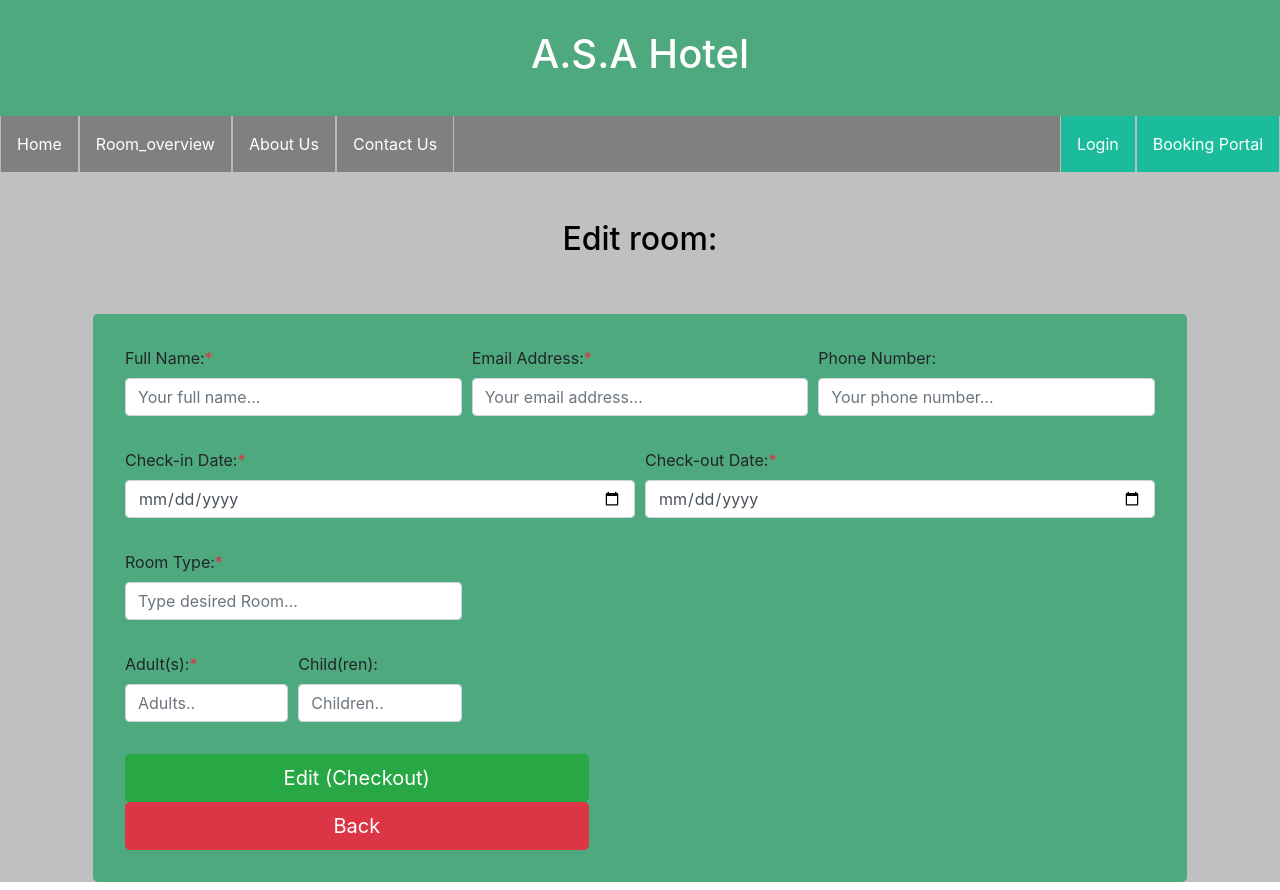
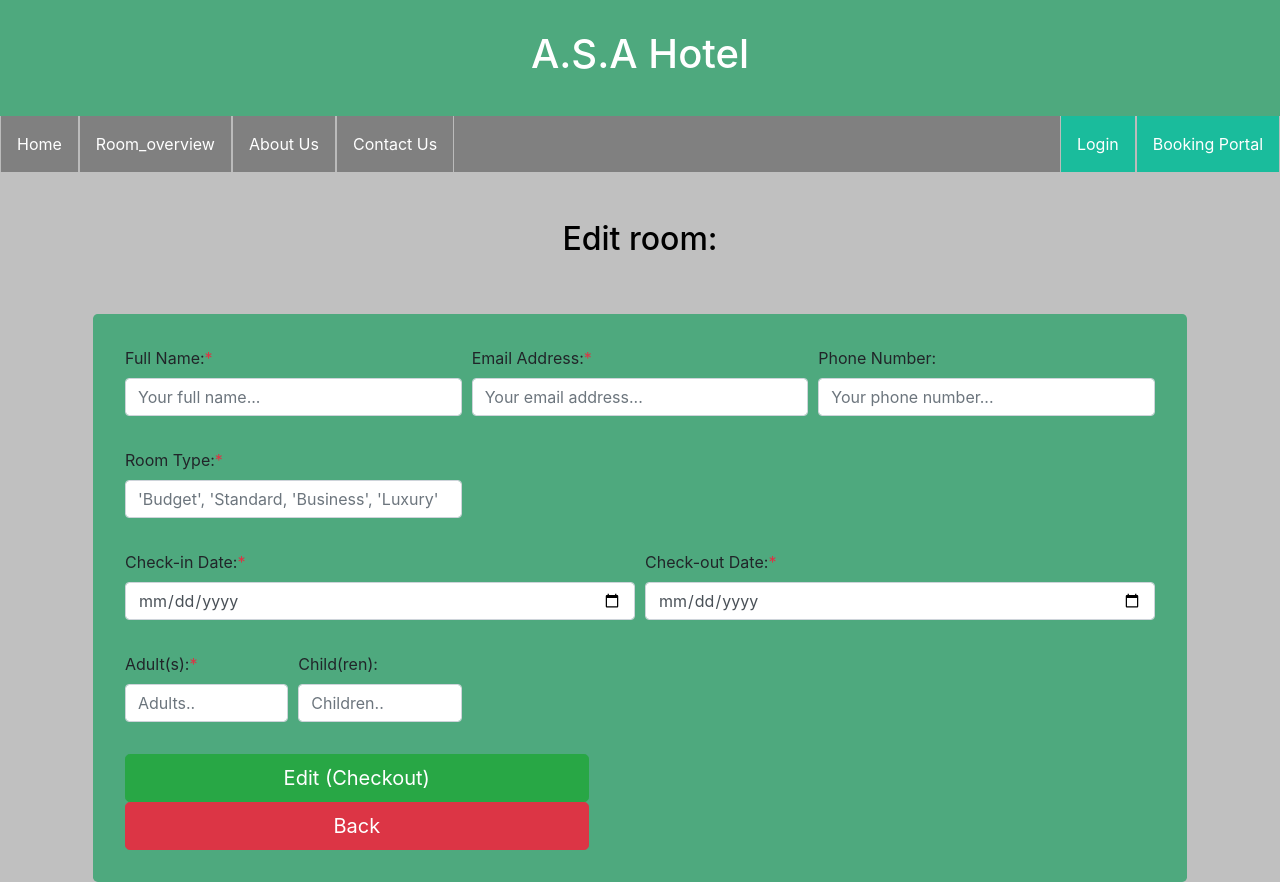
Before and after one commit to alexander-ziegler-simonsen/web_frontend_hotel_group14, a React (Create React App) app: page /booking/edit/1 in a window 1280 px wide. Built offline with nearby package versions, Linux system fonts and the light colour scheme; no server answers; the database is empty.

Commit message:
Small updates..

```diff
--- a/src/component/roomForm/RoomForm.js
+++ b/src/component/roomForm/RoomForm.js
@@ -32,6 +32,11 @@ const formValidation = yup.object().shape({
   childNumber: yup.number(),
 });
 
+const options = [
+    { label: 'Fruit', value: 'fruit' },
+    { label: 'Vegetable', value: 'vegetable' },
+    { label: 'Meat', value: 'meat' },
+];
 {/*roomTypeSelection: yup.array().of(yup.object({
       budgetRoom: yup.boolean().string("Budget Room"),
       standardRoom: yup.boolean().string("Standard Room"),
@@ -174,6 +179,25 @@ export const RoomForm = props => {
 				  </Form.Row>
 
                     <Form.Row className="mb-lg-3">
+                        <Form.Group as={Col} controlId="roomTypeSelection" lg="4" md="12">
+                            <Form.Label>Room Type:<span className="text-danger">*</span></Form.Label>
+                            <Form.Control
+                                ref={manufacturerInputRef}
+                                onChange={handleChange}
+                                name="roomTypeSelection"
+                                value={values.roomTypeSelection}
+                                type="text"
+                                placeholder="'Budget', 'Standard, 'Business', 'Luxury'"
+                                isInvalid={!!errors.roomTypeSelection}
+                                isValid={touched.roomTypeSelection && !errors.roomTypeSelection}
+                            />
+                            <Form.Control.Feedback type="invalid">
+                                {errors.roomTypeSelection}
+                            </Form.Control.Feedback>
+                        </Form.Group>
+                    </Form.Row>
+
+                    <Form.Row className="mb-lg-3">
                         <Form.Group as={Col} controlId="checkinDate" lg="6" md="12">
                             <Form.Label>Check-in Date:<span
                                 className="text-danger">*</span></Form.Label>
@@ -205,26 +229,6 @@ export const RoomForm = props => {
                             />
                             <Form.Control.Feedback type="invalid">
                                 {errors.checkoutDate}
-                            </Form.Control.Feedback>
-                        </Form.Group>
-                    </Form.Row>
-
-
-                    <Form.Row className="mb-lg-3">
-                        <Form.Group as={Col} controlId="roomTypeSelection" lg="4" md="12">
-                            <Form.Label>Room Type:<span className="text-danger">*</span></Form.Label>
-                            <Form.Control
-                                ref={manufacturerInputRef}
-                                onChange={handleChange}
-                                name="roomTypeSelection"
-                                value={values.roomTypeSelection}
-                                type="text"
-                                placeholder="Type desired Room..."
-                                isInvalid={!!errors.roomTypeSelection}
-                                isValid={touched.roomTypeSelection && !errors.roomTypeSelection}
-                            />
-                            <Form.Control.Feedback type="invalid">
-                                {errors.roomTypeSelection}
                             </Form.Control.Feedback>
                         </Form.Group>
                     </Form.Row>
--- a/src/page/Booking.js
+++ b/src/page/Booking.js
@@ -81,7 +81,6 @@ export class Booking extends React.Component {
 					}
 				  }, () => {
 					this.dismissNotification();
-					// console.log(err);
 				  })
 			})
 		  }
@@ -125,7 +124,6 @@ export class Booking extends React.Component {
 			}
 		  })
 		} else {
-		  const {rooms} = prevState;
 		  switch (collectionName) {
 
 			default:
@@ -151,7 +149,7 @@ export class Booking extends React.Component {
 		  if (updateRemote) {
 			dbUpdateOne(collectionName, object.id, {...object})
 			.then(() => {
-				this.setState(prevState => ({
+				this.setState(() => ({
 					load_indicator: false,
 					alert: {
 					  display: true,
@@ -201,7 +199,7 @@ export class Booking extends React.Component {
   componentDidMount() {
 	this
 	  .collectInformations('rooms', 'bookings')
-	  .then(values => {
+	  .then(() => {
 		this.setState(prevState => {
 			const {bookings, rooms} = prevState;
 			rooms.forEach(v => {
@@ -231,14 +229,10 @@ export class Booking extends React.Component {
 	 * @returns {Promise<firebase.firestore.QuerySnapshot<firebase.firestore.DocumentData>>}
 	 */
   collectInformation = (information) => {
-	const formattedCollection = information.trim().toLowerCase();
-	//const db = firebase.firestore();
-
-	let data = dbReadAll("rooms")
+	  dbReadAll("rooms")
 		  .then( (items) => {
-		this.setState(prevState => {
+			  this.setState(() => {
 				  let objects = [];
-
 				  items.forEach(element => {
 					  objects.push(
 						  new Room(element._fullName, element._emailAddress, element._phoneNumber, element._roomTypeSelection,
@@ -257,7 +251,6 @@ export class Booking extends React.Component {
 				  console.dir(e);
 			  })
 		  });
-
   };
 
 	render() {
```
Also changed, not shown: 1 other file (tests, documents, lock files or other folders). Lines whose indentation alone changed are shown as unchanged.
